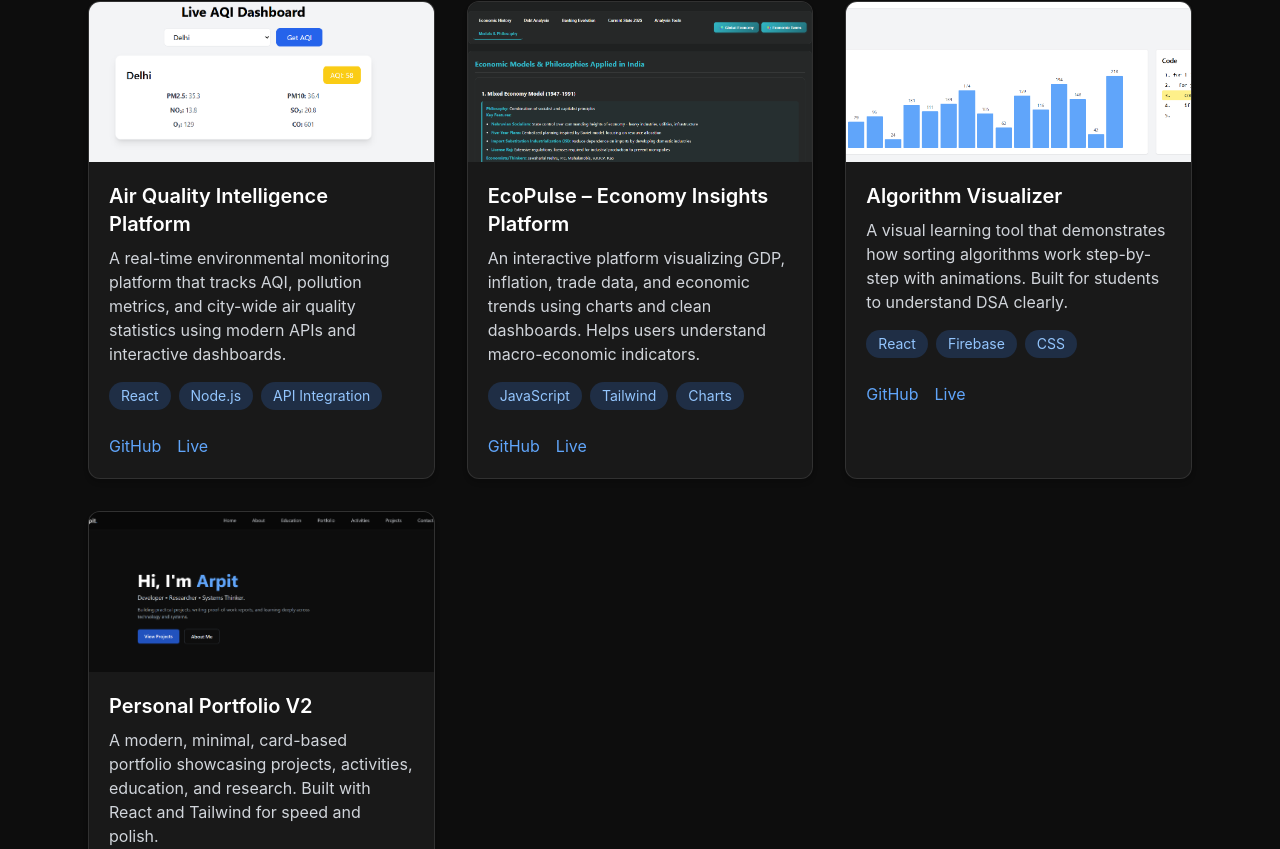
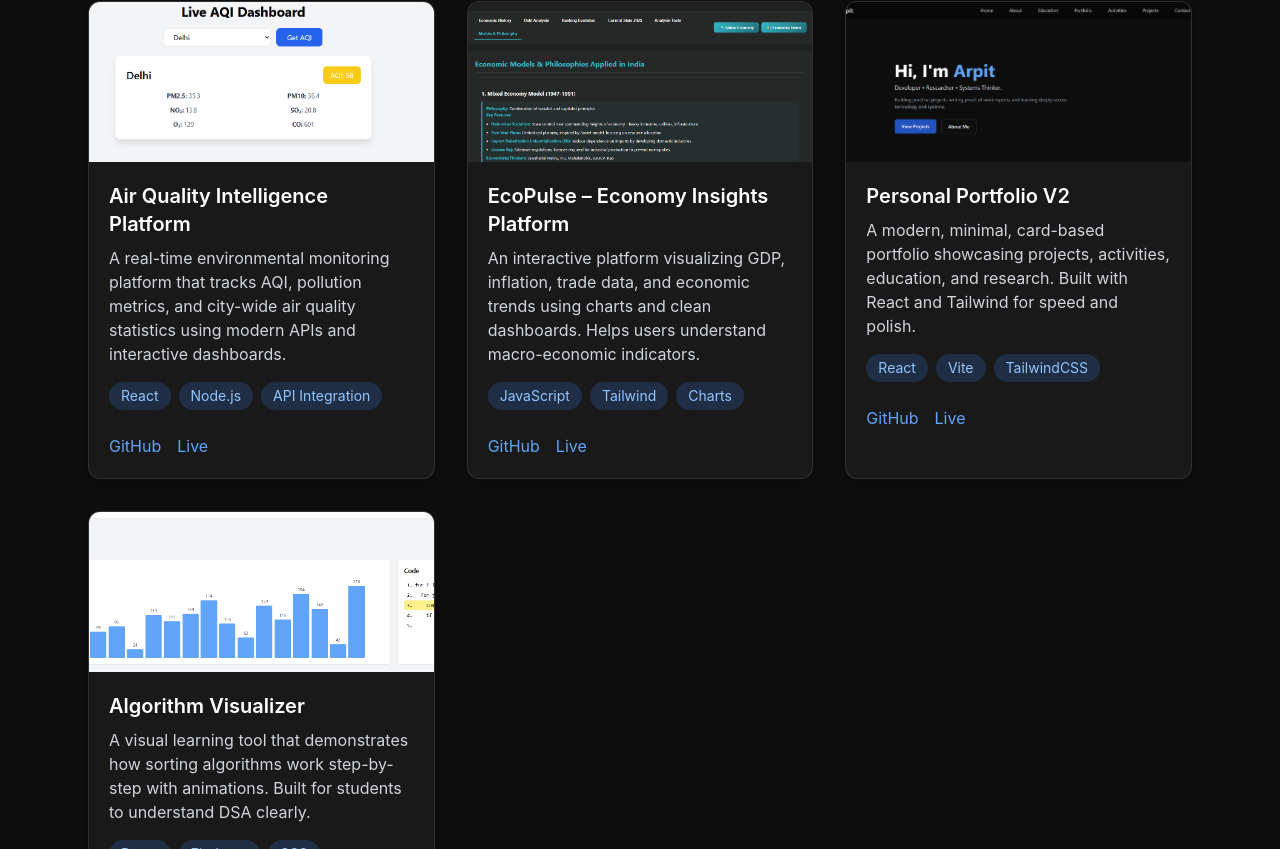
Before and after one commit to arpit-deshmukh/Portfolio-Arpit-Deshmukh-v2, a React (Vite) app in the folder client/: page /projects in a window 1280 px wide. Shown: the part 271-1120 px from the top of the page. Built offline with nearby package versions, Linux system fonts and the light colour scheme.

Commit message:
refactor :improving the project page

```diff
--- a/client/src/pages/Project.jsx
+++ b/client/src/pages/Project.jsx
@@ -22,6 +22,16 @@ export default function Projects() {
       image:
         "/project-assets/eco.png",
     },
+     {
+      title: "Personal Portfolio V2",
+      description:
+        "A modern, minimal, card-based portfolio showcasing projects, activities, education, and research. Built with React and Tailwind for speed and polish.",
+      tech: ["React", "Vite", "TailwindCSS"],
+      github: "https://github.com/arpit-deshmukh/Portfolio-Arpit-Deshmukh-v2",
+      live: "https://arpit-deshmukh-v1.netlify.app/",
+      image:
+      "/project-assets/pf.png",
+    },
 
     {
       title: "Algorithm Visualizer",
@@ -34,16 +44,7 @@ export default function Projects() {
          "/project-assets/algo.png",
     },
 
-    {
-      title: "Personal Portfolio V2",
-      description:
-        "A modern, minimal, card-based portfolio showcasing projects, activities, education, and research. Built with React and Tailwind for speed and polish.",
-      tech: ["React", "Vite", "TailwindCSS"],
-      github: "https://github.com/arpit-deshmukh/Portfolio-Arpit-Deshmukh-v2",
-      live: "#",
-      image:
-      "/project-assets/pf.png",
-    },
+
   ];
 
 
```
